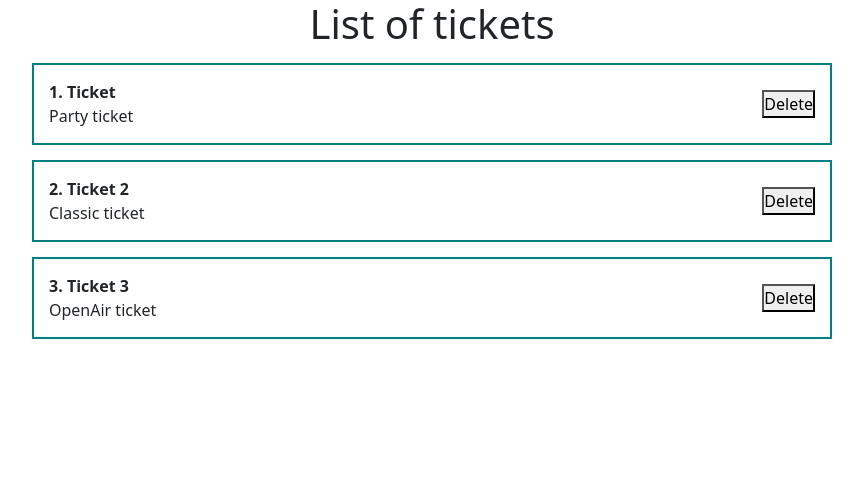
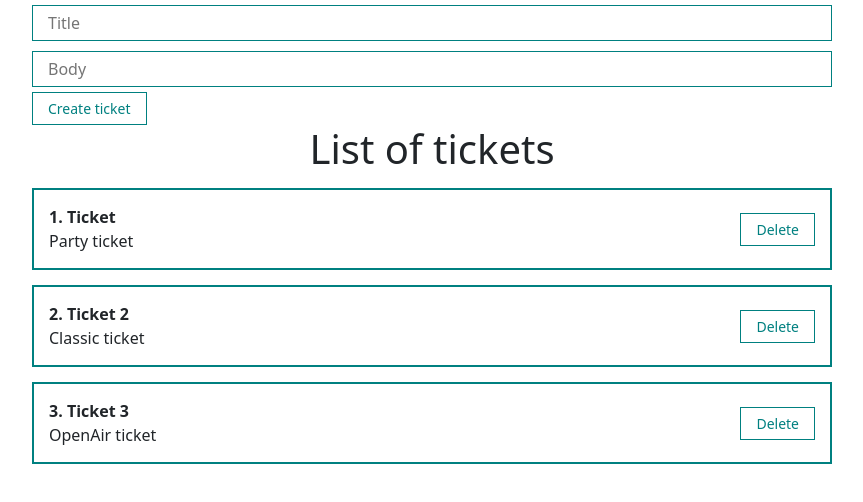
Before and after one commit to Dudkin-Nikita/Tickets, a React (Create React App) app in the folder Tickets/Tickets/ClientApp/: page / in a window 1280 px wide. Shown: the top 502 px of the page, without its empty margins (208-1071 px from the left). Built offline with nearby package versions, Linux system fonts and the light colour scheme.

Commit message:
Add UI Components (MyButton and MyInput) and styles. Modify TicketForm and App.js.

```diff
--- a/Tickets/Tickets/ClientApp/src/App.js
+++ b/Tickets/Tickets/ClientApp/src/App.js
@@ -1,5 +1,6 @@
 import React, { Component, useState } from 'react';
 import { Route, Routes } from 'react-router-dom';
+import TicketForm from './components/TicketForm';
 import TicketList from './components/TicketList';
 import './styles/App.css'
 
@@ -9,9 +10,22 @@ function App() {
         { id: 2, title: "Ticket 2", body: "Classic ticket" },
         { id: 3, title: "Ticket 3", body: "OpenAir ticket"}
     ])
+
+    const createTicket = (newTicket) => {
+        setTickets([...tickets, newTicket])
+    }
+
+    const removeTicket = (ticket) => {
+        setTickets(tickets.filter(t => t.id !== ticket.id))
+    }
+
     return (
         <div className="App">
-            <TicketList tickets={tickets} />
+            <TicketForm create={createTicket} />
+            {tickets.length
+                ? <TicketList remove={removeTicket} tickets={tickets} title="List of tickets" />
+                : <h1>There is no tickets</h1>
+            }
         </div>
     )
 }
--- a/Tickets/Tickets/ClientApp/src/components/BaseTicketItem.jsx
+++ b/Tickets/Tickets/ClientApp/src/components/BaseTicketItem.jsx
@@ -1,16 +1,17 @@
 import React from 'react';
+import MyButton from './UI/button/MyButton';
 
 const BaseTicketItem = (props) => {
     return (
         <div className="ticket">
             <div className="ticket__content">
-                <strong>{props.ticket.id}. {props.ticket.title}</strong>
+                <strong>{props.number}. {props.ticket.title}</strong>
                 <div>
                     {props.ticket.body}
                 </div>
             </div>
             <div className="ticket__btns">
-                <button>Delete</button>
+                <MyButton onClick={() => props.remove(props.ticket)}>Delete</MyButton>
             </div>
         </div>
     )
--- /dev/null
+++ b/Tickets/Tickets/ClientApp/src/components/TicketForm.jsx
@@ -0,0 +1,36 @@
+import React, { useState } from 'react';
+import MyButton from './UI/button/MyButton';
+import MyInput from './UI/input/MyInput';
+
+const TicketForm = ({create}) => {
+    const [ticket, setTicket] = useState({ title: '', body: '' })
+
+    const addNewTicket = (e) => {
+        e.preventDefault()
+        const newTicket = {
+            ...ticket, id: Date.now()
+        }
+        create(newTicket)
+        setTicket({ title: '', body: '' })
+    }
+
+    return (
+        <form>
+            <MyInput
+                value={ticket.title}
+                onChange={e => setTicket({ ...ticket, title: e.target.value })}
+                type="text"
+                placeholder="Title">
+            </MyInput>
+            <MyInput
+                value={ticket.body}
+                onChange={e => setTicket({ ...ticket, body: e.target.value })}
+                type="text"
+                placeholder="Body">
+            </MyInput>
+            <MyButton onClick={addNewTicket}>Create ticket</MyButton>
+        </form>
+    )
+}
+
+export default TicketForm
--- a/Tickets/Tickets/ClientApp/src/components/TicketList.jsx
+++ b/Tickets/Tickets/ClientApp/src/components/TicketList.jsx
@@ -1,12 +1,12 @@
 import React from 'react';
 import BaseTicketItem from './BaseTicketItem';
 
-const TicketList = ({tickets}) => {
+const TicketList = ({tickets, title, remove}) => {
     return (
         <div>
-            <h1>List of tickets</h1>
-            {tickets.map(ticket =>
-                <BaseTicketItem ticket={ticket} key={ticket.id} />
+            <h1>{title}</h1>
+            {tickets.map((ticket, index) =>
+                <BaseTicketItem remove={remove} number={index + 1} ticket={ticket} key={ticket.id} />
             )}
         </div>
     )
--- /dev/null
+++ b/Tickets/Tickets/ClientApp/src/components/UI/button/MyButton.jsx
@@ -0,0 +1,10 @@
+import React from 'react';
+import classes from './MyButton.module.css';
+
+const MyButton = ({ children, ...props }) => {
+    return (
+        <button className={classes.myBtn} {...props}>{children}</button>
+    )
+}
+
+export default MyButton
--- /dev/null
+++ b/Tickets/Tickets/ClientApp/src/components/UI/button/MyButton.module.css
@@ -0,0 +1,8 @@
+.myBtn {
+    padding: 5px 15px;
+    color: teal;
+    font-size: 14px;
+    background: transparent;
+    border: 1px solid teal;
+    cursor: pointer;
+}
--- /dev/null
+++ b/Tickets/Tickets/ClientApp/src/components/UI/input/MyInput.jsx
@@ -0,0 +1,10 @@
+import React from 'react';
+import classes from './MyInput.module.css';
+
+const MyInput = (props) => {
+    return (
+        <input className={classes.myInput} {...props} />
+    )
+}
+
+export default MyInput
--- /dev/null
+++ b/Tickets/Tickets/ClientApp/src/components/UI/input/MyInput.module.css
@@ -0,0 +1,6 @@
+.myInput {
+    width: 100%;
+    padding: 5px 15px;
+    margin: 5px 0;
+    border: 1px solid teal;
+}
```
Also changed, not shown: 1 other file (tests, documents, lock files or other folders).
